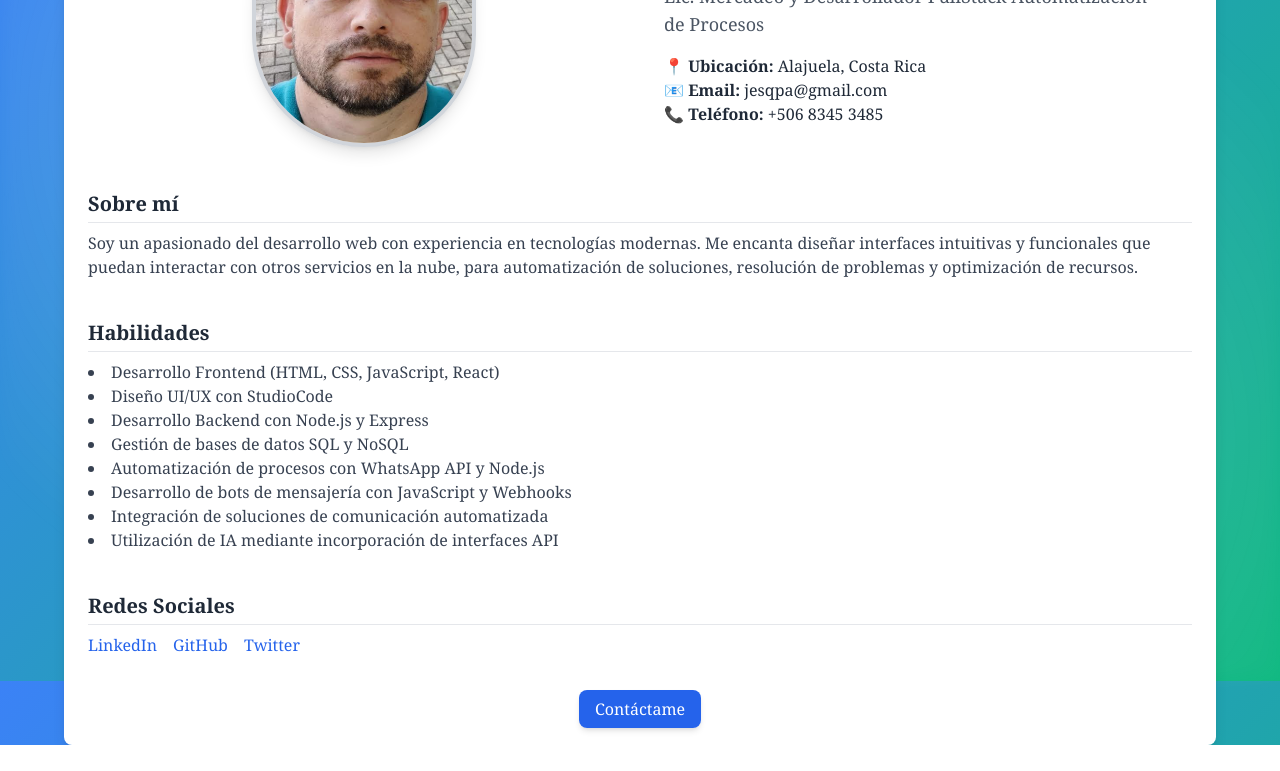
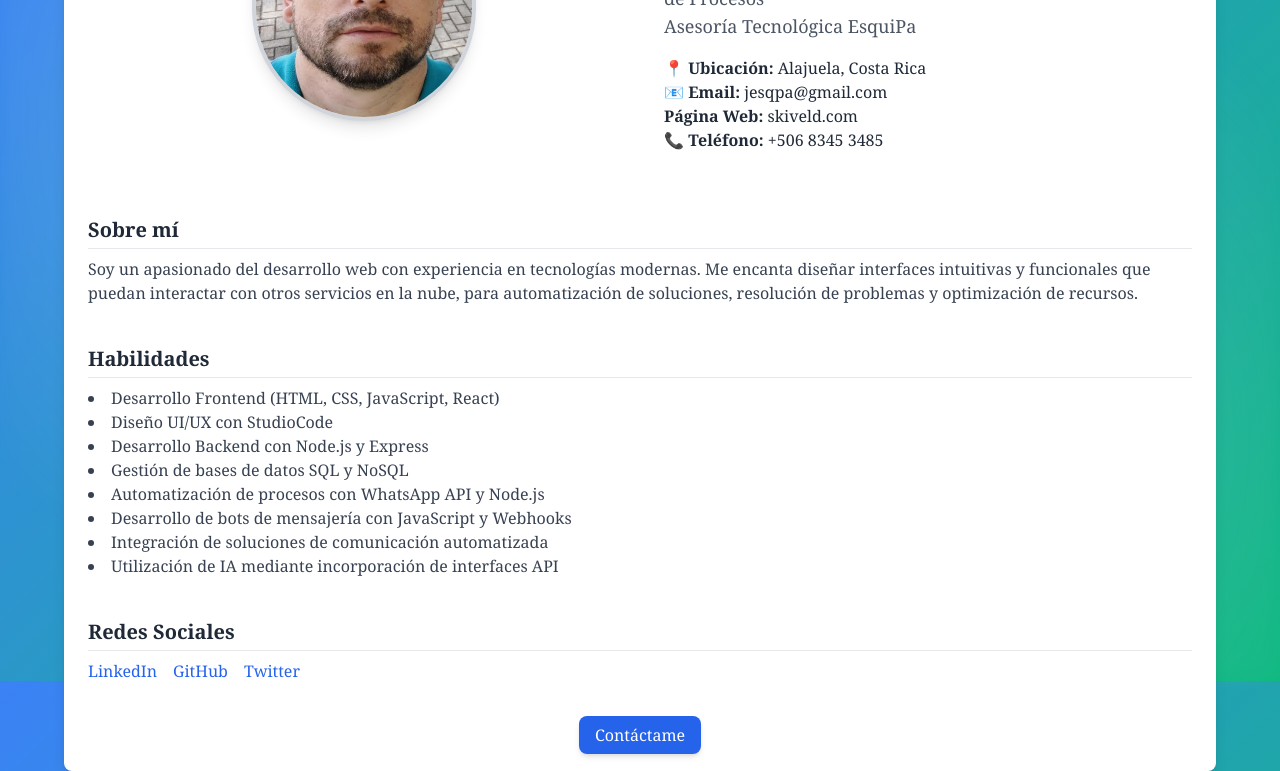
Before and after one commit to jesqpa/about, a plain HTML site: page index.html in a window 1280 px wide. Shown: the part 119-890 px from the top of the page. Before the commit the page ends 864 px from the top, so only its background shows below. Drawn offline with nearby package versions, Linux system fonts and the light colour scheme.

Commit message:
Update index.html

```diff
--- a/index.html
+++ b/index.html
@@ -43,9 +43,11 @@
             <div class="md:w-1/2 text-left p-6">
                 <h1 class="mt-20 text-3xl font-bold">Jonathan Esquivel Paniagua</h1>
                 <p class="text-lg text-gray-600">Lic. Mercadeo y Desarrollador FullStack Automatización de Procesos</p>
+		<p class="text-lg text-gray-600">Asesoría Tecnológica EsquiPa</p>
                 <div class="mt-4">
                     <p><strong>📍 Ubicación:</strong> Alajuela, Costa Rica</p>
                     <p><strong>📧 Email:</strong> jesqpa@gmail.com</p>
+		    <p><strong>Página Web:</strong> skiveld.com</p>
                     <p><strong>📞 Teléfono:</strong> +506 8345 3485</p>
                 </div>
             </div>
```
